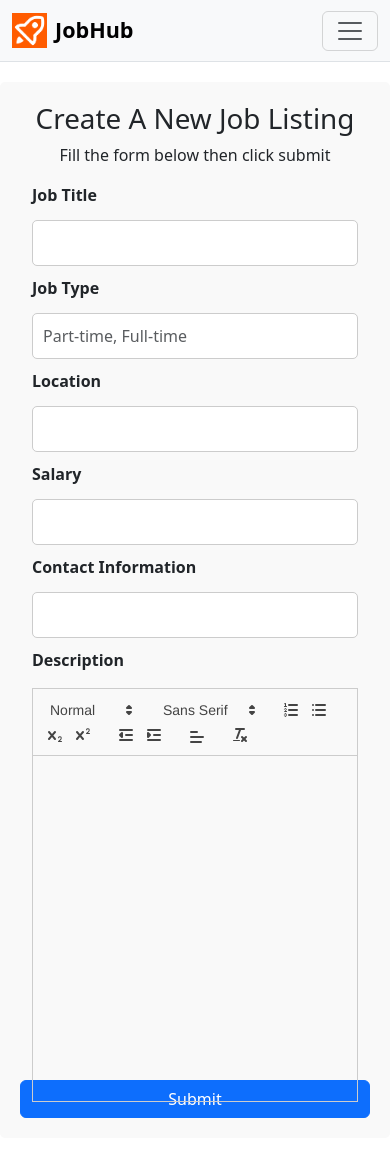
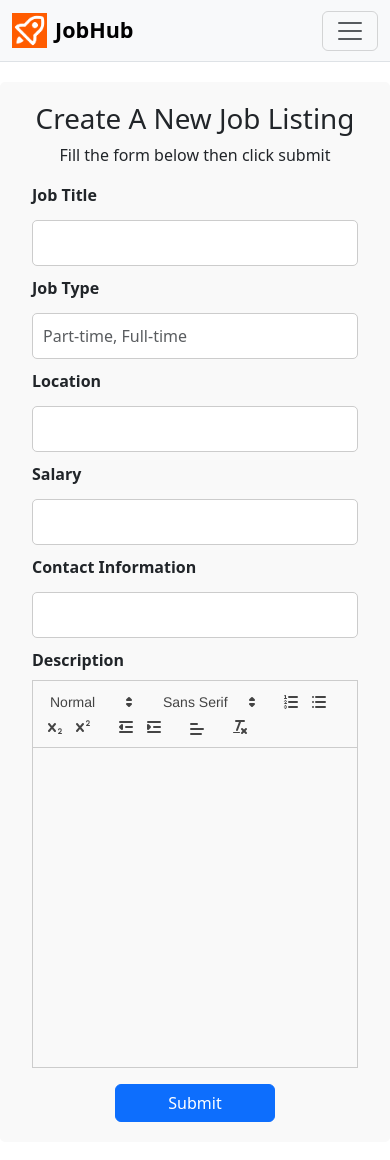
Before and after one commit to paulhuii/SENG401-Project, a React (Create React App) app in the folder client/: page /CompanyPost in a window 390 px wide. Built offline with nearby package versions, Linux system fonts and the light colour scheme.

Commit message:
fixed responsiveness of text editor

```diff
--- a/client/src/CompanyPost.css
+++ b/client/src/CompanyPost.css
@@ -5,11 +5,14 @@
 }
 
 .description-label{
-    margin-bottom: 8px;
+    margin-bottom: 0.5rem;
+}
+
+.submit-btn-container{
+    padding-top: 1rem;
+    text-align: center;
 }
 
 .submit-btn {
-    display: block;
     width: 10rem;
-    margin: 5px auto 0;
 }
--- a/client/src/CompanyPost.js
+++ b/client/src/CompanyPost.js
@@ -7,43 +7,33 @@ const CompanyPost = () => {
 
     return (
         <div className="container company-post-page">
-            <form className="row">
-                <div className="col">
-
-                </div>
+            <form className="company-post-row">
+                <div className="company-post-col">
                     <h1 className="post-heading">Create A New Job Listing</h1>
                     <p className="instruction-text">Fill the form below then click submit</p>
 
-                <div>
                     <label htmlFor="job-title" className="form-label">Job Title</label>
                     <input type="text" className="form-control" id="job-title"/>
-                </div>
 
-                <div>
                     <label htmlFor="job-type" className="form-label">Job Type</label>
                     <input type="text" className="form-control" id="job-type" placeholder="Part-time, Full-time"/>
-                </div>
 
-                <div>
                     <label htmlFor="location" className="form-label">Location</label>
                     <input type="text" className="form-control" id="location"/>
-                </div>
 
-                <div>
                     <label htmlFor="salary" className="form-label">Salary</label>
                     <input type="text" className="form-control" id="salary"/>
-                </div>
 
-                <div>
                     <label htmlFor="contact" className="form-label">Contact Information</label>
                     <input type="text" className="form-control" id="contact"/>
-                </div>
 
                     <label className="description-label">Description</label>
-
                     <RichTextEditor/>
 
+                    <div className="submit-btn-container">
                         <button type="button" className="btn btn-primary submit-btn">Submit</button>
+                    </div>
+                </div>
             </form>
         </div>
         )
--- a/client/src/RichTextEditor.css
+++ b/client/src/RichTextEditor.css
@@ -1,11 +1,6 @@
-.rich-text-editor {
-    padding: 0.5rem;
-    height: 400px;
-}
-
-/* Fix quills overlapping text container problem*/
+/* Set height for quill */
 .rich-text-editor .ql-container {
-    max-height: 90%;
+    height: 20rem;
 }
 
 /* Set editor to have same font size as bootstrap */
```
Lines whose indentation alone changed are shown as unchanged.
